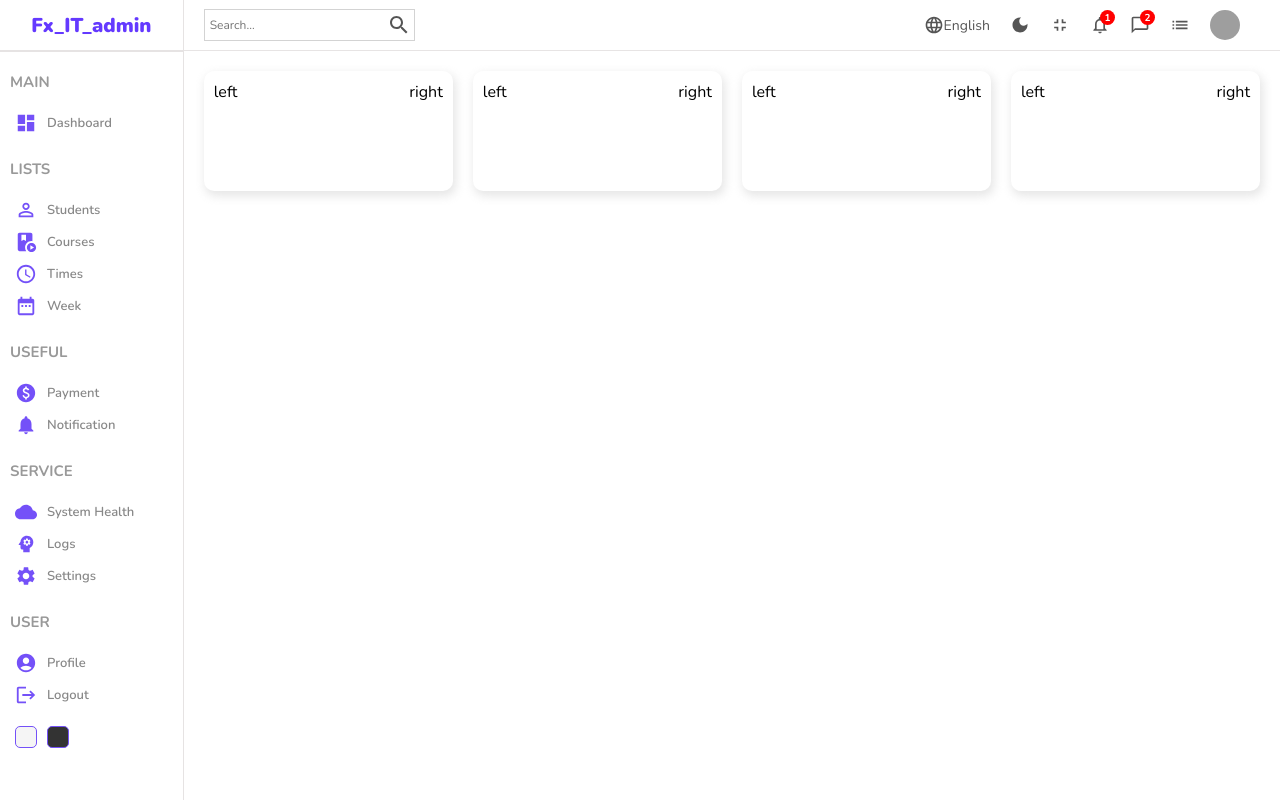
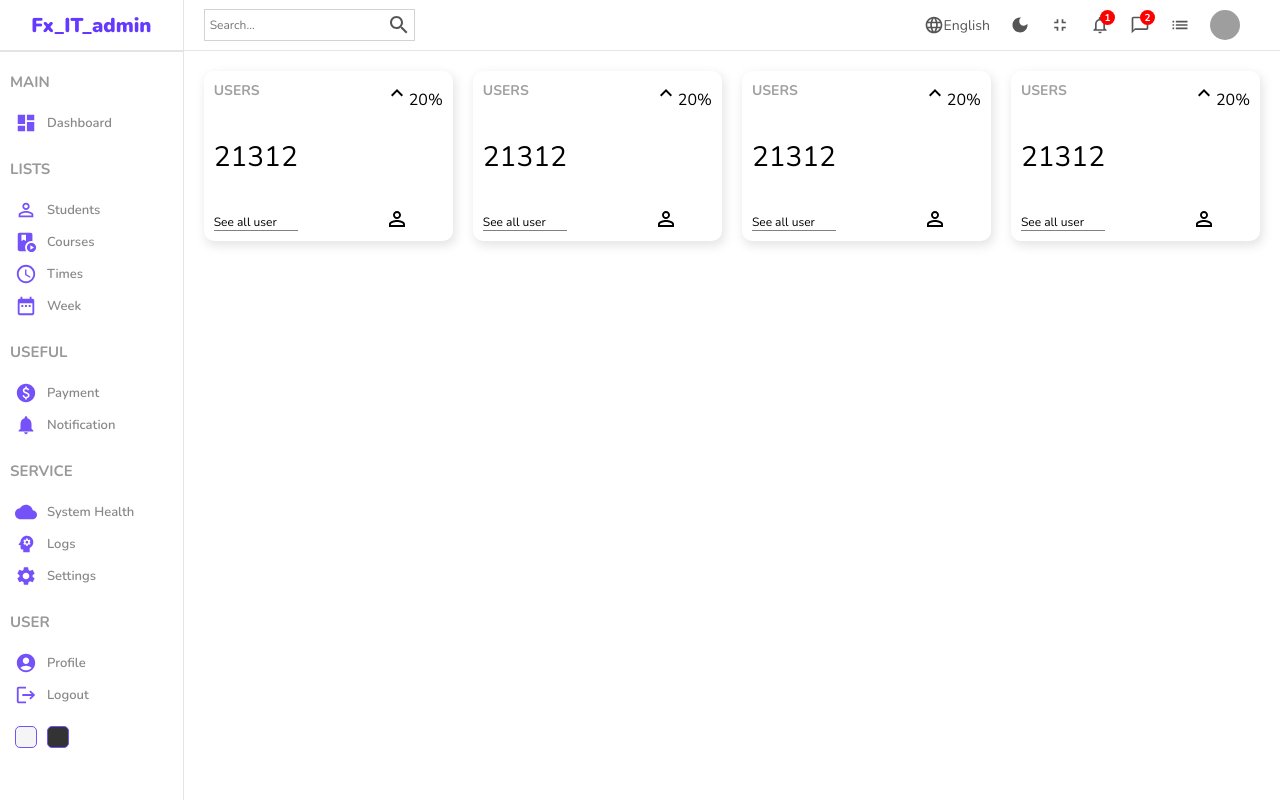
Before and after one commit to BEKZOD-VALIEV/admin_dashboard, a React (Create React App) app: page / in a window 1280 px wide. Built offline with nearby package versions, Linux system fonts and the light colour scheme; grey boxes are pictures that could not be loaded; the HTML template or start-up script is replaced by a standard one.

Commit message:
added main tags

```diff
--- a/src/components/widget/Widget.jsx
+++ b/src/components/widget/Widget.jsx
@@ -1,10 +1,22 @@
 import "./widget.scss"
+import KeyboardArrowUpIcon from '@mui/icons-material/KeyboardArrowUp';
+import PersonOutlineIcon from '@mui/icons-material/PersonOutline';
 
 const Widget = () => {
   return (
     <div className="widget">
-      <div className="left">left</div>
-      <div className="right">right</div>
+      <div className="left">
+        <span className="title">USERS</span>
+        <span className="counter">21312</span>
+        <span className="link">See all user</span>
+      </div>
+      <div className="right">
+        <div className="percentage">
+          <KeyboardArrowUpIcon/>
+          20%
+        </div>
+        <PersonOutlineIcon className="icon"/>
+      </div>
     </div>
   )
 }
--- a/src/components/widget/widget.scss
+++ b/src/components/widget/widget.scss
@@ -6,5 +6,28 @@
   -webkit-box-shadow: 2px 4px 10px 1px rgba(0, 0, 0, 0.47);
   box-shadow: 2px 4px 10px 1px rgba(201, 201, 201, 0.47);
   border-radius: 10px;
-  height: 100px;
+  height: 150px;
+
+  .left,
+  .right {
+    display: flex;
+    flex-direction: column;
+    justify-content: space-between;
+
+    .title {
+      font-weight: bold;
+      font-size: 14px;
+      color: rgb(160, 160, 160);
+    }
+
+    .counter {
+      font-size: 28px;
+      font-weight: 300;
+    }
+
+    .link {
+      font-size: 12px;
+      border-bottom: 1px solid gray;
+    }
+  }
 }
```
